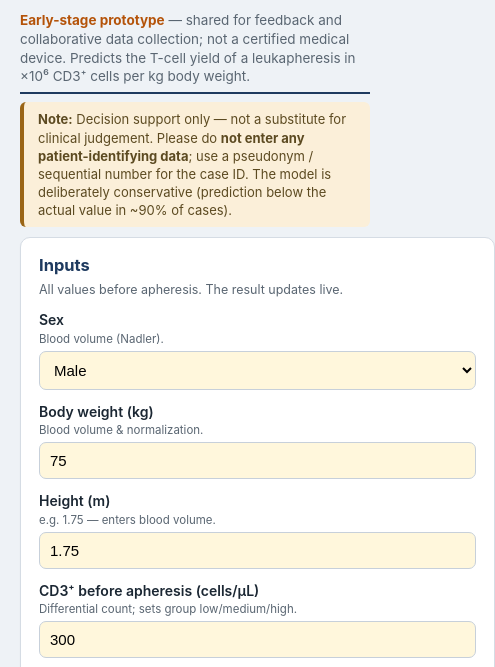
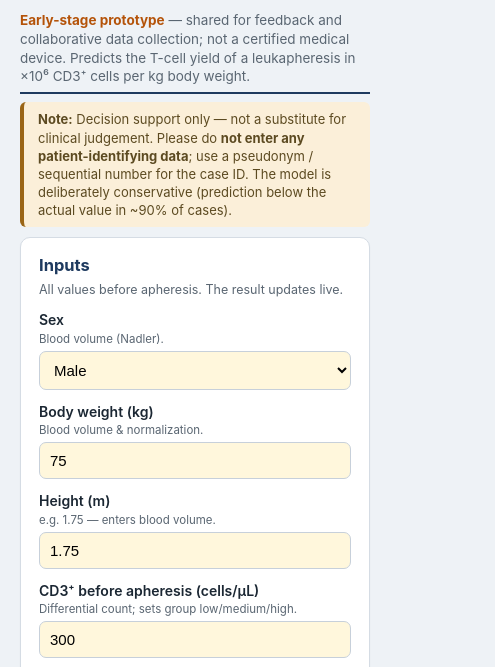
Before and after one commit to MartinKaloudis/cd3-cell-calculator, a plain HTML site: page index.html in a window 390 px wide. Shown: the part 115-782 px from the top of the page, 495 px wide, since content can reach past the window. Drawn offline with Linux system fonts and the light colour scheme.

Commit message:
Let grid children shrink so wide table scrolls in its own container
Grid items default to min-width:auto, so the card holding the results
table never shrank below the table's intrinsic width and pushed the
whole page into horizontal scrolling on phones.

Co-Authored-By: Claude Opus 5 <noreply@anthropic.com>

```diff
--- a/index.html
+++ b/index.html
@@ -18,6 +18,7 @@
   header .desc b{color:#B45309}
   .disclaimer{background:#FBEFD9;border-left:4px solid #9A6516;padding:8px 14px;border-radius:6px;font-size:13px;color:#5c4a21;margin:0 0 10px}
   .grid{display:grid;grid-template-columns:1.25fr .95fr 1.15fr;gap:18px}
+  .grid>.card,.below>details,.fields>.field{min-width:0}
   @media(max-width:1150px){.grid{grid-template-columns:1fr 1fr}} @media(max-width:760px){.grid{grid-template-columns:1fr}}
   .card{background:#fff;border:1px solid var(--line);border-radius:10px;padding:16px 18px 14px;box-shadow:0 1px 2px rgba(20,40,70,.04)}
   .card h2{margin:0 0 3px;font-size:16.5px;color:var(--navy)}
```
